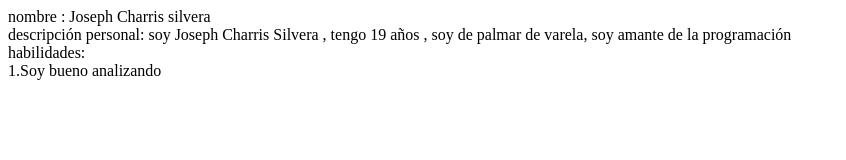
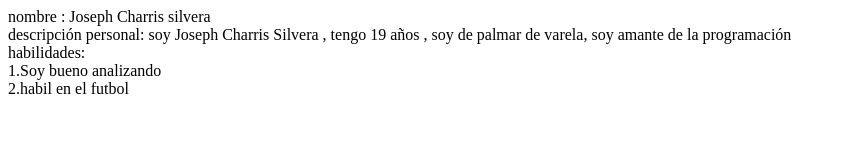
Before and after one commit to jcharris37/punto1-parcial, a plain HTML site: page index.html in a window 1280 px wide. Shown: the whole page, without its empty margins (0-846 px from the left). Drawn offline with Linux system fonts and the light colour scheme.

Commit message:
5 habilidad 2

```diff
--- a/index.html
+++ b/index.html
@@ -11,6 +11,7 @@
     </div>
     <div>habilidades:</div>
     <div>1.Soy bueno analizando </div>
+    <div>2.habil en el futbol</div>
 
 </body>
 </html>
```
